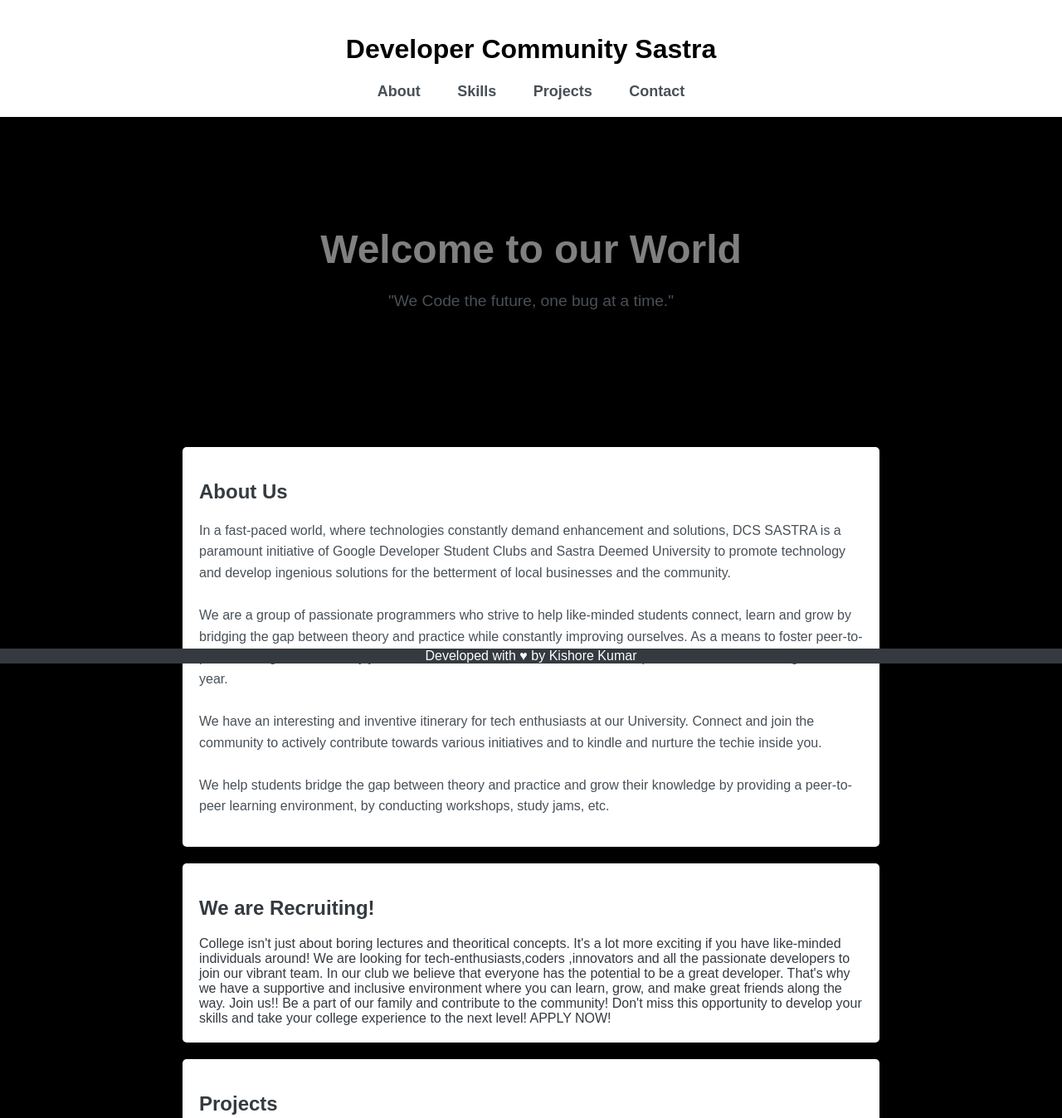
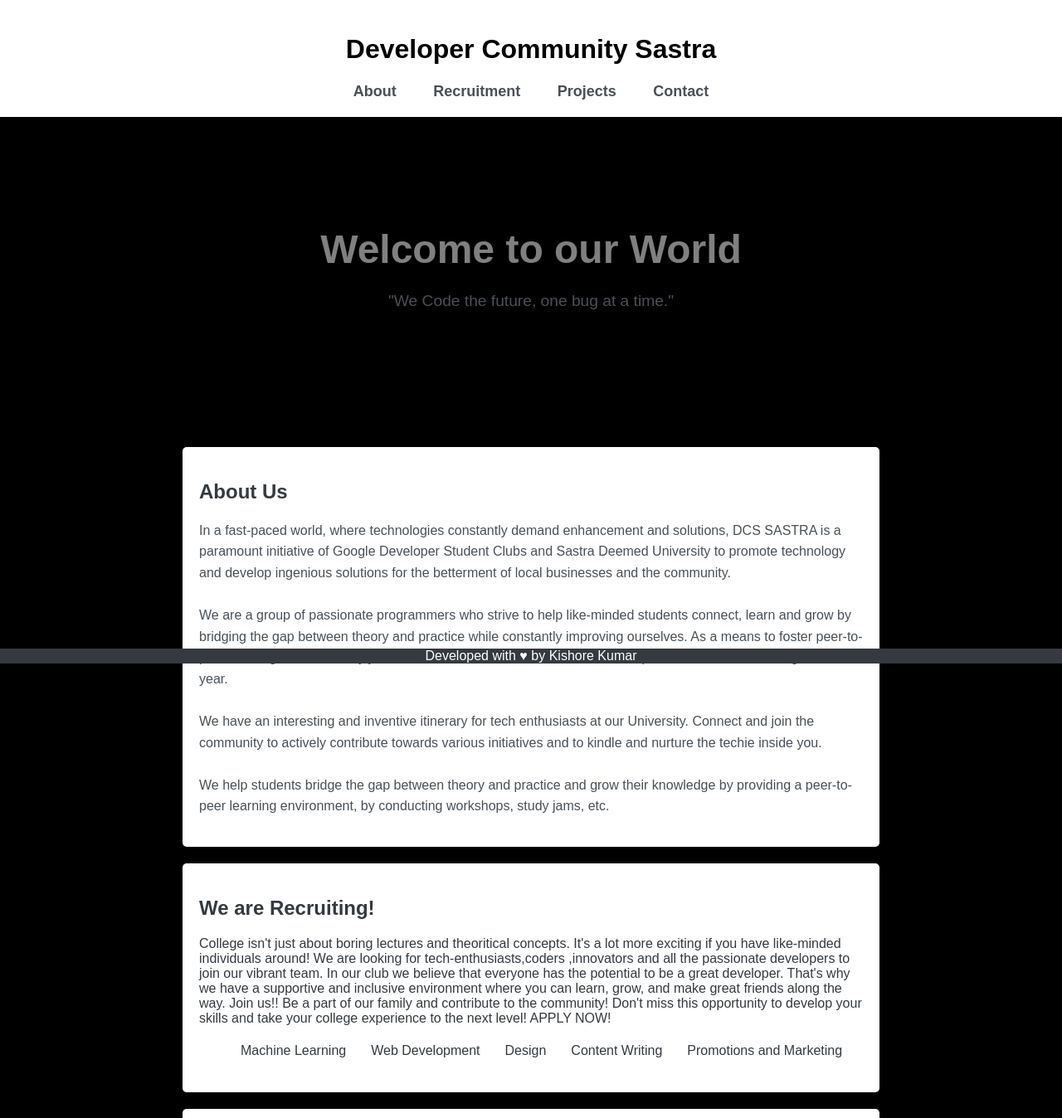
Before and after one commit to kishore033/DCS-HOMEPAGE, a plain HTML site: page index.html in a window 1280 px wide. Shown: the top 1348 px of the page at 83% size. Drawn offline with Linux system fonts and the light colour scheme.

Commit message:
Update index.html

```diff
--- a/index.html
+++ b/index.html
@@ -253,7 +253,7 @@
         <p></p>
         <nav>
             <a href="#about">About</a>
-            <a href="#Recruitment">Skills</a>
+            <a href="#skills">Recruitment</a>
             <a href="#projects">Projects</a>
             <a href="#contact">Contact</a>
         </nav>
@@ -283,6 +283,7 @@
 We are looking for tech-enthusiasts,coders ,innovators and all the passionate developers to join our vibrant team. In our club we believe that everyone has the potential to be a great developer. That's why we have a supportive and inclusive environment where you can learn, grow, and make great friends along the way. Join us!! Be a part of our family and contribute to the community! Don't miss this opportunity to develop your skills and take your college experience to the next level!
 
 APPLY NOW!
+        <ol><li>Machine Learning</li><li>Web Development</li><li>Design</li><li>Content Writing</li><li>Promotions and Marketing</li></ol>
 
 
 
```
